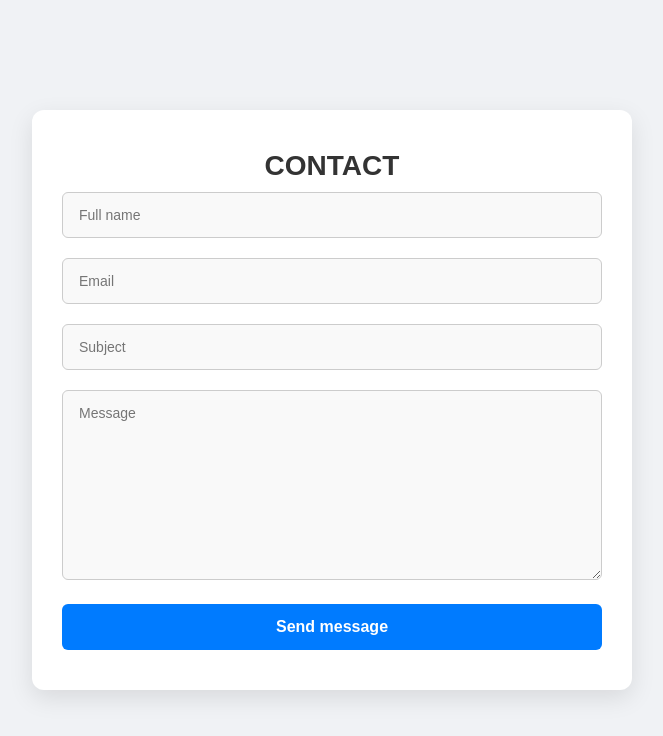
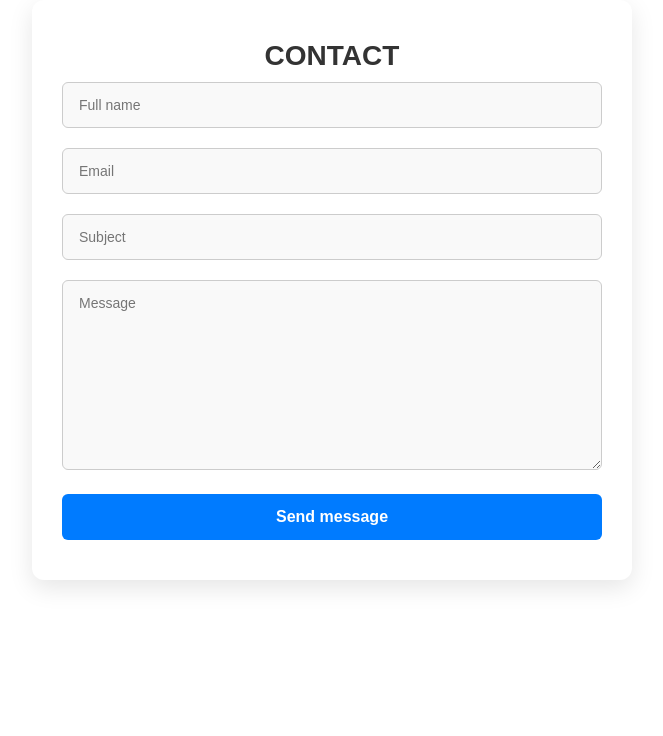
Before and after one commit to tarannumtasfia/contact_form, a website: page public/contactform.html in a window 1280 px wide. Shown: the whole page, without its empty margins (308-971 px from the left). Drawn offline with Linux system fonts and the light colour scheme.

Commit message:
commited

```diff
--- a/public/style.css
+++ b/public/style.css
@@ -6,11 +6,11 @@
 }
 
 body {
-  background: #f0f2f5;
+  /* background: #f0f2f5; */
   display: flex;
   justify-content: center;
   align-items: center;
-  min-height: 100vh;
+  /* min-height: 100vh; */
 }
 
 .form-container {
```
